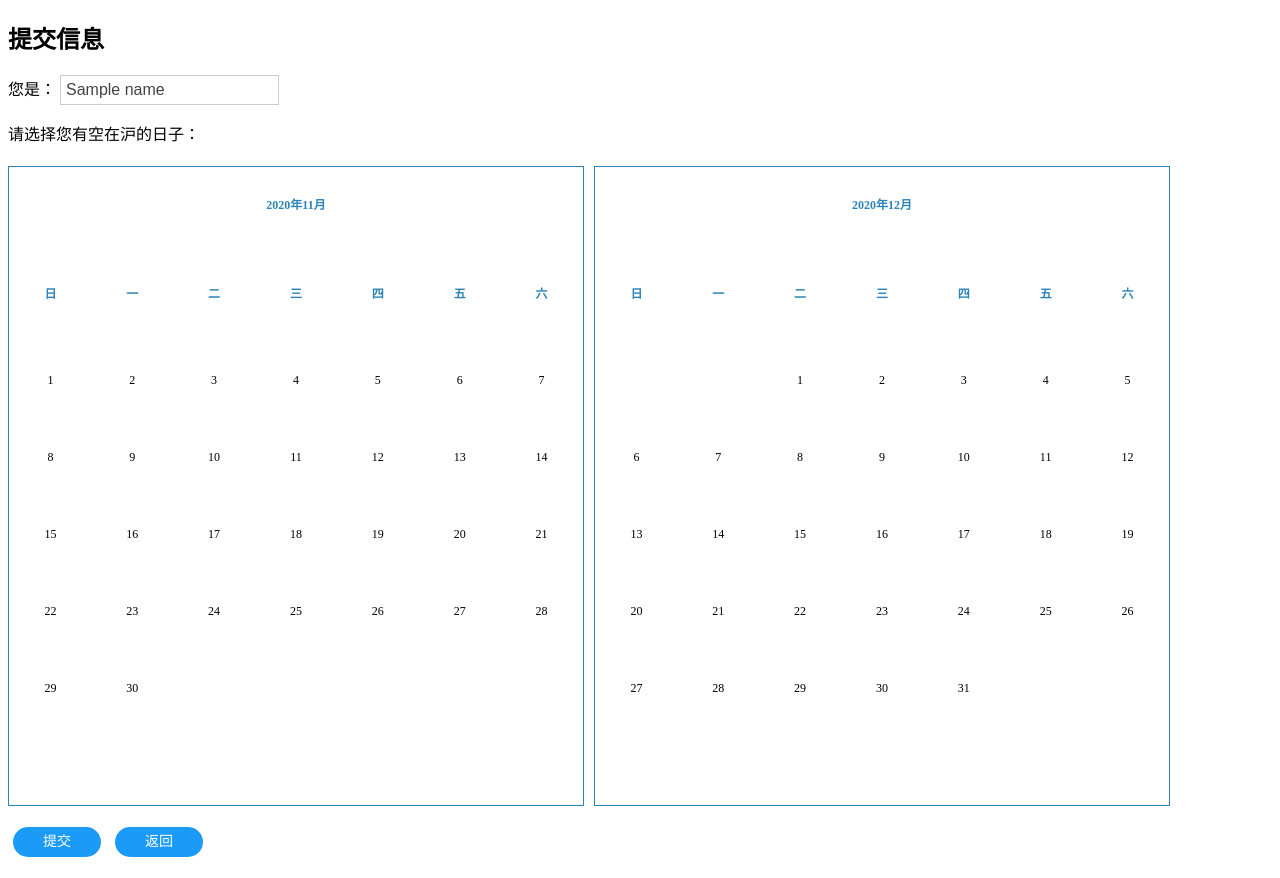
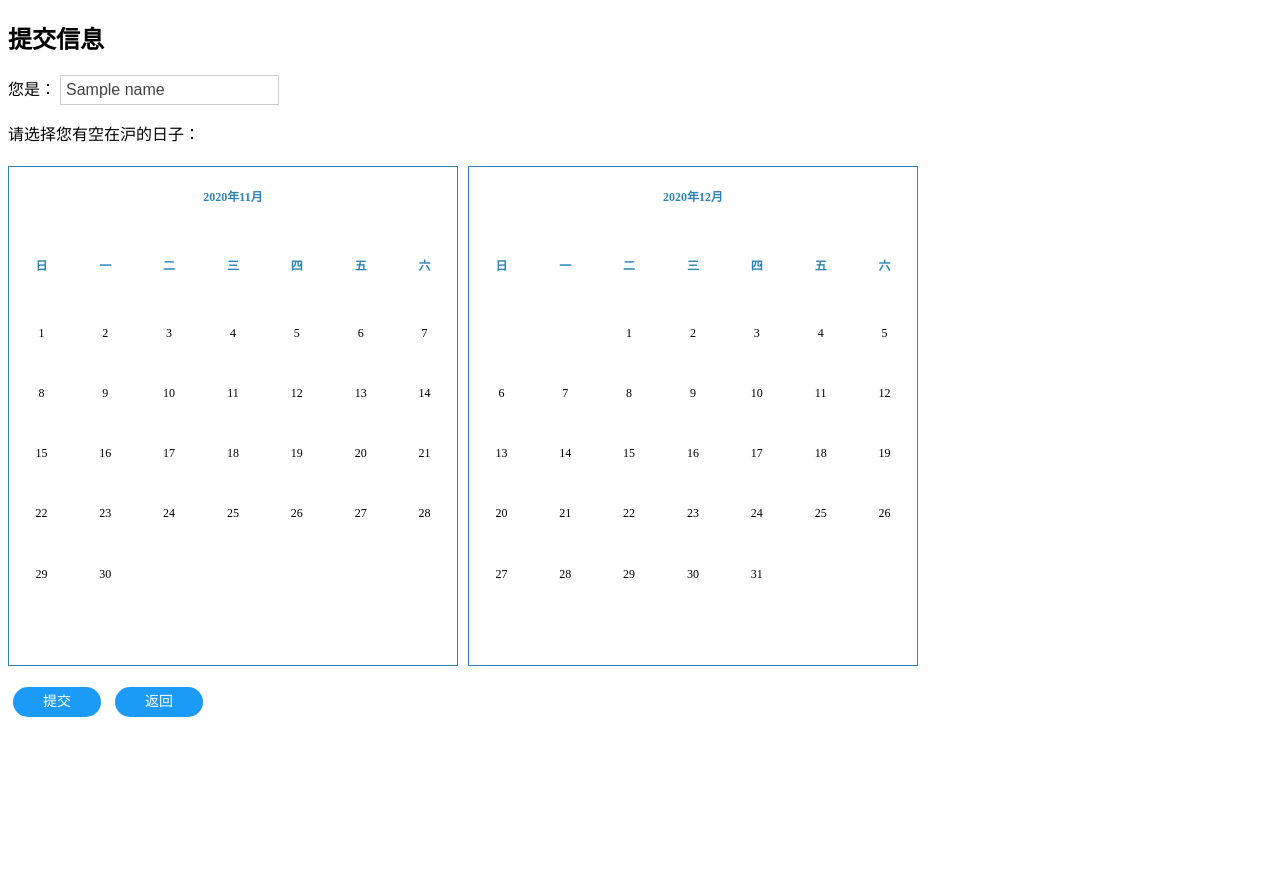
Before and after one commit to taojy123/meet, a Python web app: template app/templates/join.html in a window 1280 px wide. After the commit the page ends 717 px from the top, so only its background shows below. Run offline with Jinja, Linux system fonts and the light colour scheme; the template is opened without the code that fills it: most values are stand-ins (such as "Sample title", 1, 10 or a date in 2020); some libraries are stand-ins or nearby versions.

Commit message:
Update join.html

```diff
--- a/app/templates/join.html
+++ b/app/templates/join.html
@@ -11,6 +11,8 @@
     .picker table{
         width: 45vw;
         height: 50vw;
+        max-width: 450px;
+        max-height: 500px;
     }
     .input-name {
         border: 1px solid #ccc;
```
